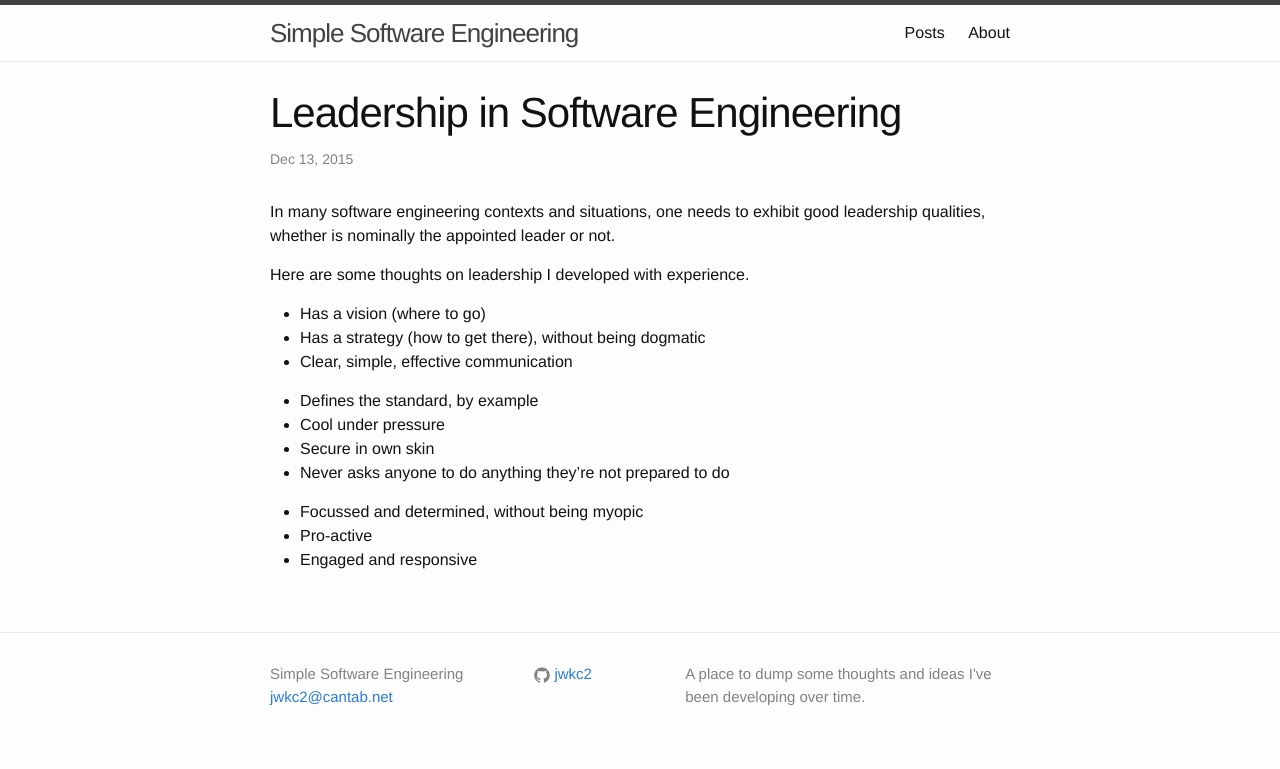
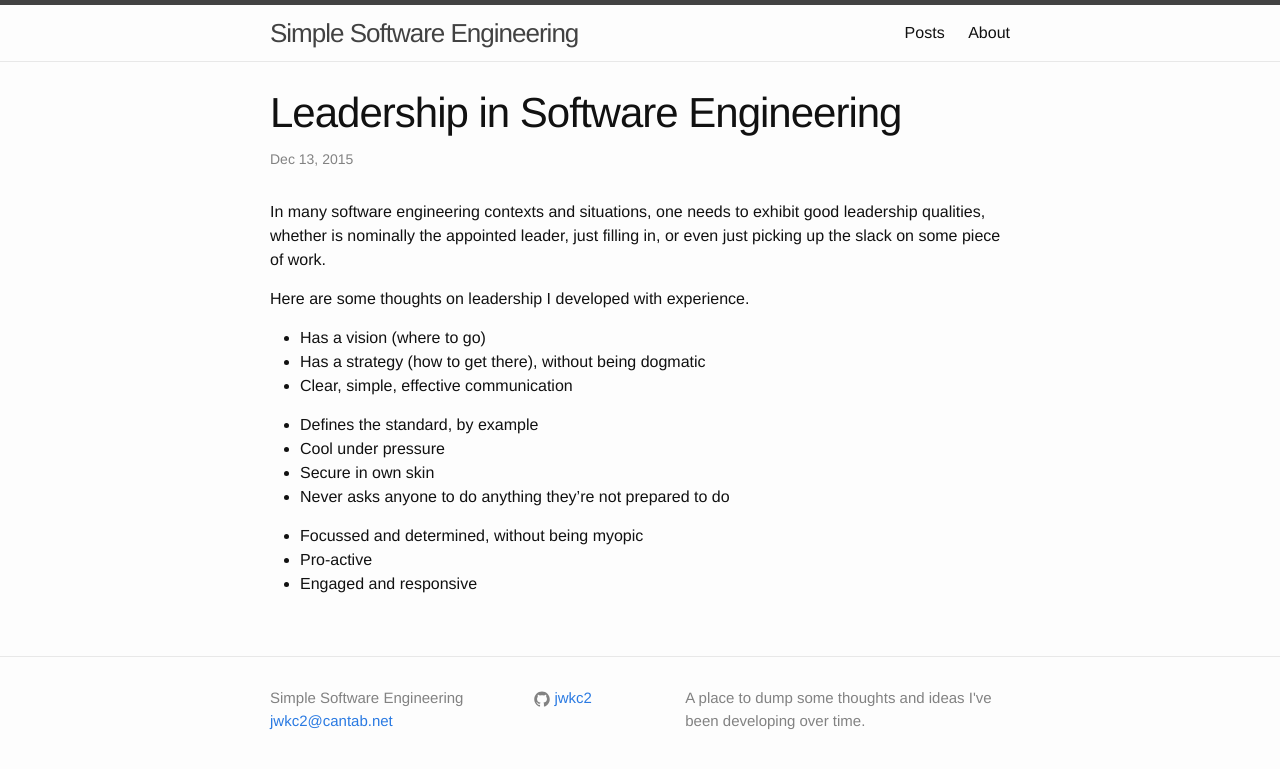
Before and after one commit to jwkc2/jwkc2.github.io, a Jekyll site: the page built from _posts/2015-12-13-Leadership-in-Software-Engineering.md, in a window 1280 px wide. Shown: the top 769 px of the page. Built offline with Jekyll 4.4.1, drawn with Linux system fonts in a browser that asks for light colours.

Commit message:
Small addition to Leadership post

```diff
--- a/_posts/2015-12-13-Leadership-in-Software-Engineering.md
+++ b/_posts/2015-12-13-Leadership-in-Software-Engineering.md
@@ -5,7 +5,7 @@ date:   2015-12-13 13:02
 categories: software-engineering management
 ---
 
-In many software engineering contexts and situations, one needs to exhibit good leadership qualities, whether is nominally the appointed leader or not.
+In many software engineering contexts and situations, one needs to exhibit good leadership qualities, whether is nominally the appointed leader, just filling in, or even just picking up the slack on some piece of work.
 
 Here are some thoughts on leadership I developed with experience.
 
```
